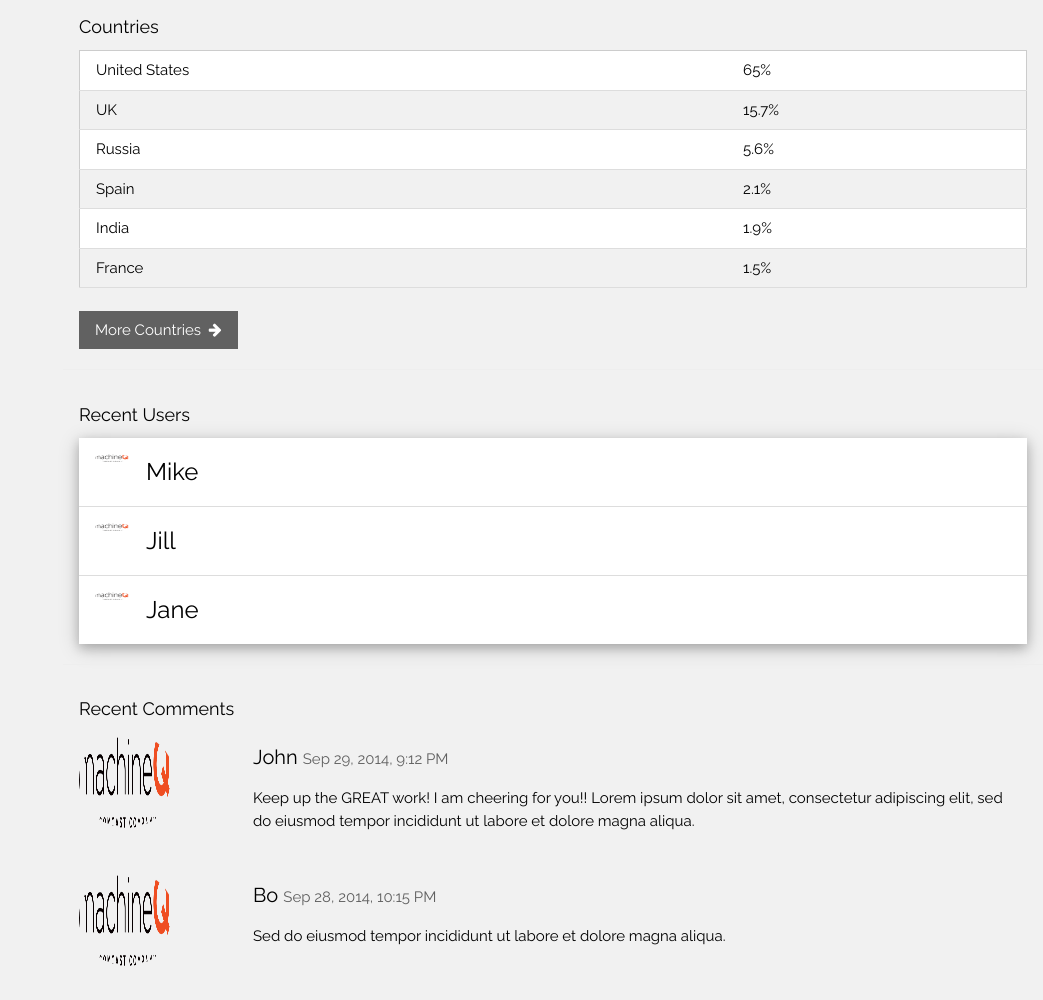
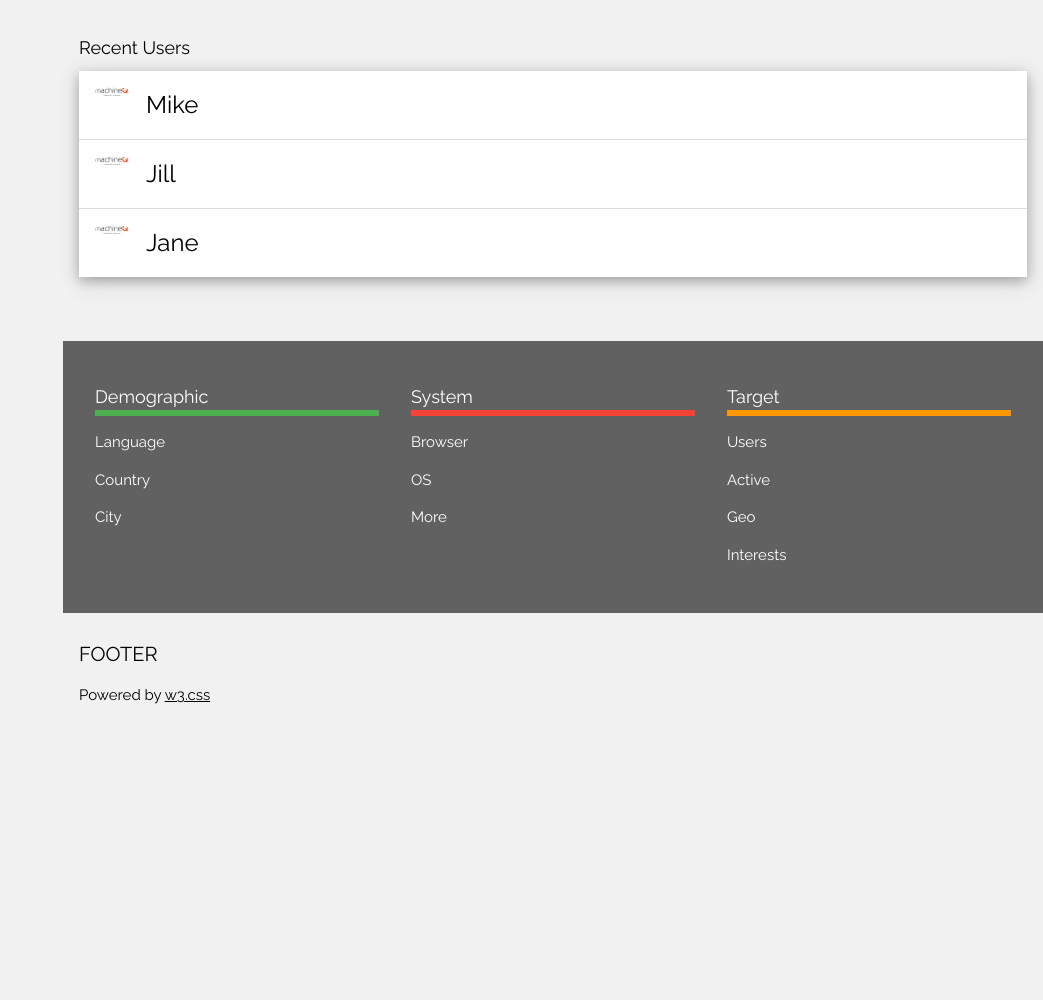
Before and after one commit to david-miron/dmiron_mq_dev, a plain HTML site: page index.html in a window 1280 px wide. Shown: the part 972-1972 px from the top of the page, without its empty margins (237-1280 px from the left). After the commit the page ends 1710 px from the top, so only its background shows below. Drawn offline with nearby package versions, Linux system fonts and the light colour scheme; no server answers.

Commit message:
formatting and removing unneeded sections

```diff
--- a/index.html
+++ b/index.html
@@ -251,36 +251,6 @@ get_num_gateways();
   </div>
   <hr>
 
-  <div class="w3-container">
-    <h5>Countries</h5>
-    <table class="w3-table w3-striped w3-bordered w3-border w3-hoverable w3-white">
-      <tr>
-        <td>United States</td>
-        <td>65%</td>
-      </tr>
-      <tr>
-        <td>UK</td>
-        <td>15.7%</td>
-      </tr>
-      <tr>
-        <td>Russia</td>
-        <td>5.6%</td>
-      </tr>
-      <tr>
-        <td>Spain</td>
-        <td>2.1%</td>
-      </tr>
-      <tr>
-        <td>India</td>
-        <td>1.9%</td>
-      </tr>
-      <tr>
-        <td>France</td>
-        <td>1.5%</td>
-      </tr>
-    </table><br>
-    <button class="w3-button w3-dark-grey">More Countries  <i class="fa fa-arrow-right"></i></button>
-  </div>
   <hr>
   <div class="w3-container">
     <h5>Recent Users</h5>
@@ -301,28 +271,6 @@ get_num_gateways();
   </div>
   <hr>
 
-  <div class="w3-container">
-    <h5>Recent Comments</h5>
-    <div class="w3-row">
-      <div class="w3-col m2 text-center">
-        <img class="w3-circle" src="./images/machineQ-Logo.png" style="width:96px;height:96px">
-      </div>
-      <div class="w3-col m10 w3-container">
-        <h4>John <span class="w3-opacity w3-medium">Sep 29, 2014, 9:12 PM</span></h4>
-        <p>Keep up the GREAT work! I am cheering for you!! Lorem ipsum dolor sit amet, consectetur adipiscing elit, sed do eiusmod tempor incididunt ut labore et dolore magna aliqua.</p><br>
-      </div>
-    </div>
-
-    <div class="w3-row">
-      <div class="w3-col m2 text-center">
-        <img class="w3-circle" src="./images/machineQ-Logo.png" style="width:96px;height:96px">
-      </div>
-      <div class="w3-col m10 w3-container">
-        <h4>Bo <span class="w3-opacity w3-medium">Sep 28, 2014, 10:15 PM</span></h4>
-        <p>Sed do eiusmod tempor incididunt ut labore et dolore magna aliqua.</p><br>
-      </div>
-    </div>
-  </div>
   <br>
   <div class="w3-container w3-dark-grey w3-padding-32">
     <div class="w3-row">
```
